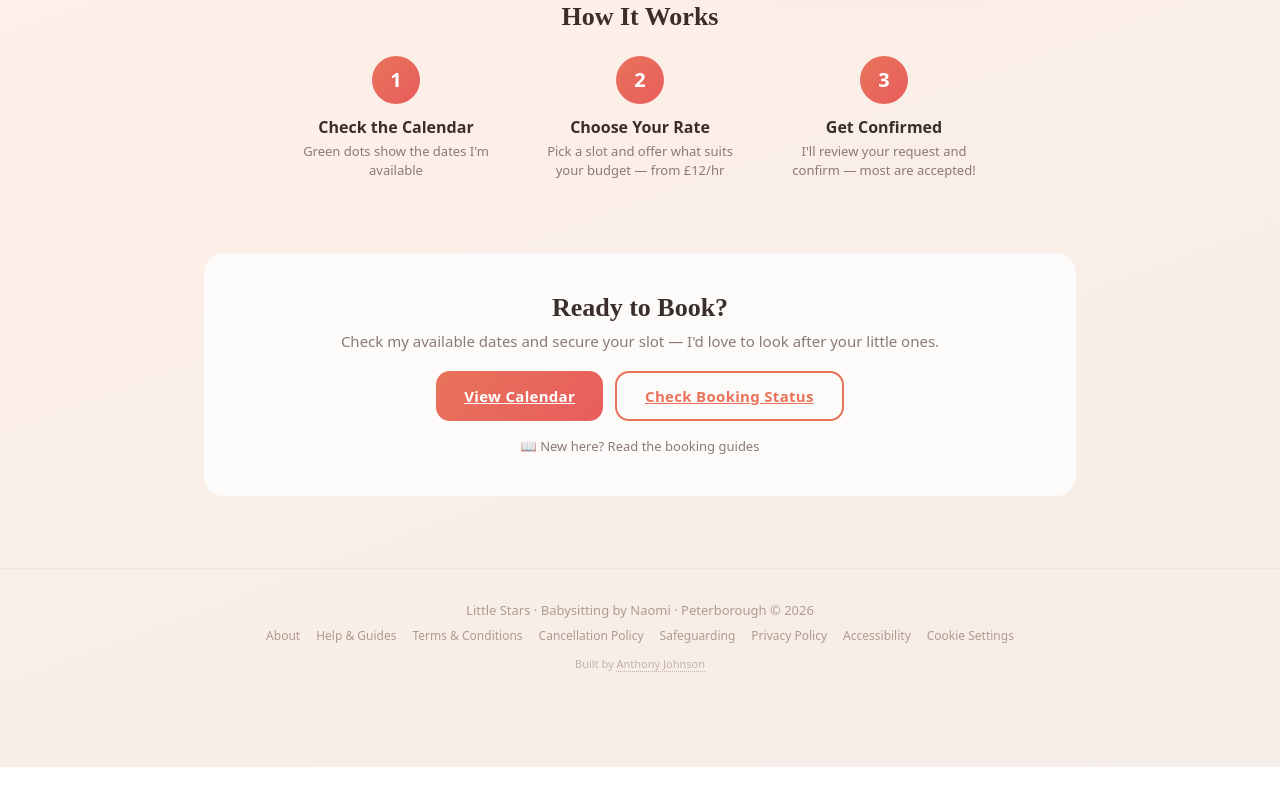
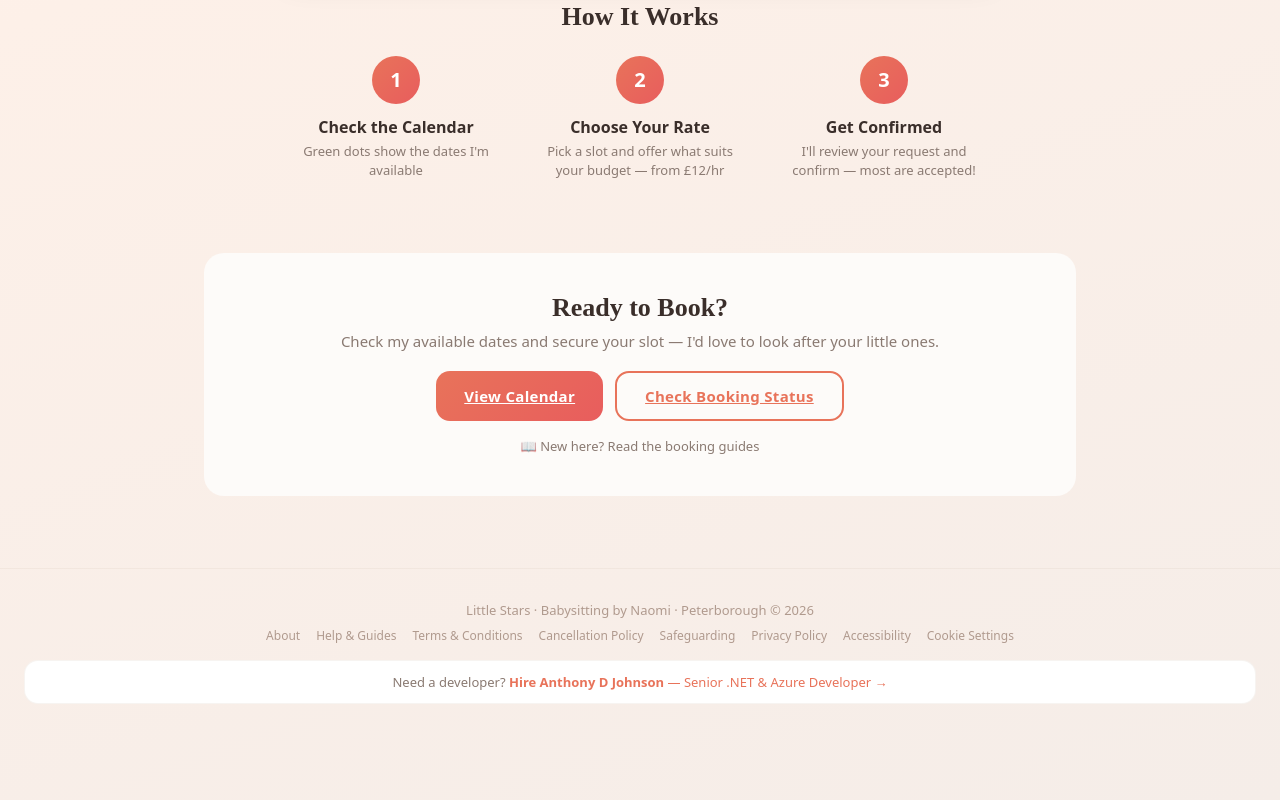
Before and after one commit to playerjohnson/little-stars, a React (Vite) app: page / in a window 1280 px wide. Shown: the part 798-1598 px from the top of the page. Before the commit the page ends 1565 px from the top, so only its background shows below. Built offline with nearby package versions, Linux system fonts and the light colour scheme; no server answers; the database is empty.

Commit message:
Restore developer banner to user's customised version
'Need a developer? Hire Anthony D Johnson — Senior .NET & Azure Developer →'
with card-style background, matching the version overwritten by force push.

```diff
--- a/src/App.jsx
+++ b/src/App.jsx
@@ -107,7 +107,10 @@ export default function App() {
           <CookiePreferenceLink />
         </div>
         <p className="footer-credit">
-          Built by <a href="https://playerjohnson.github.io/freelance-dev/" target="_blank" rel="noopener noreferrer">Anthony Johnson</a>
+          Need a developer?{' '}
+          <a href="https://playerjohnson.github.io/freelance-dev/" target="_blank" rel="noopener noreferrer">
+            <strong>Hire Anthony D Johnson</strong> — Senior .NET &amp; Azure Developer →
+          </a>
         </p>
       </footer>
 
--- a/src/styles/global.css
+++ b/src/styles/global.css
@@ -1108,22 +1108,23 @@ body {
 }
 
 .footer-credit {
-  margin-top: 12px;
-  font-size: 11px;
-  color: var(--clr-text-faint);
-  opacity: 0.7;
+  margin-top: 16px;
+  padding: 12px 16px;
+  font-size: 13px;
+  color: var(--clr-text-muted);
+  background: var(--clr-surface);
+  border-radius: var(--radius-md);
+  border: 1px solid var(--clr-border);
 }
 
 .footer-credit a {
-  color: var(--clr-text-faint);
+  color: var(--clr-primary);
   text-decoration: none;
-  border-bottom: 1px dotted var(--clr-text-faint);
   transition: color 0.2s;
 }
 
 .footer-credit a:hover {
-  color: var(--clr-primary);
-  border-bottom-color: var(--clr-primary);
+  color: var(--clr-primary-dark);
 }
 
 /* ─── Cookie Banner ───────────────────── */
```
